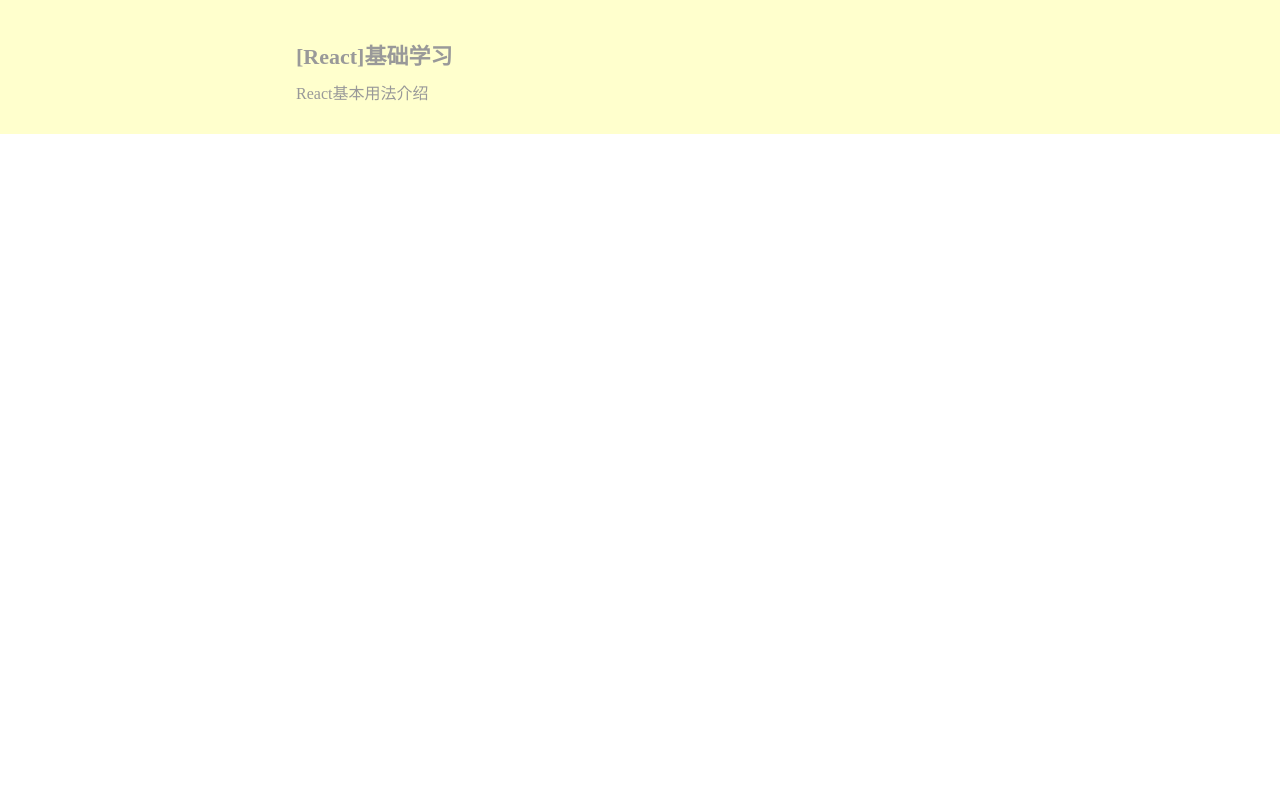
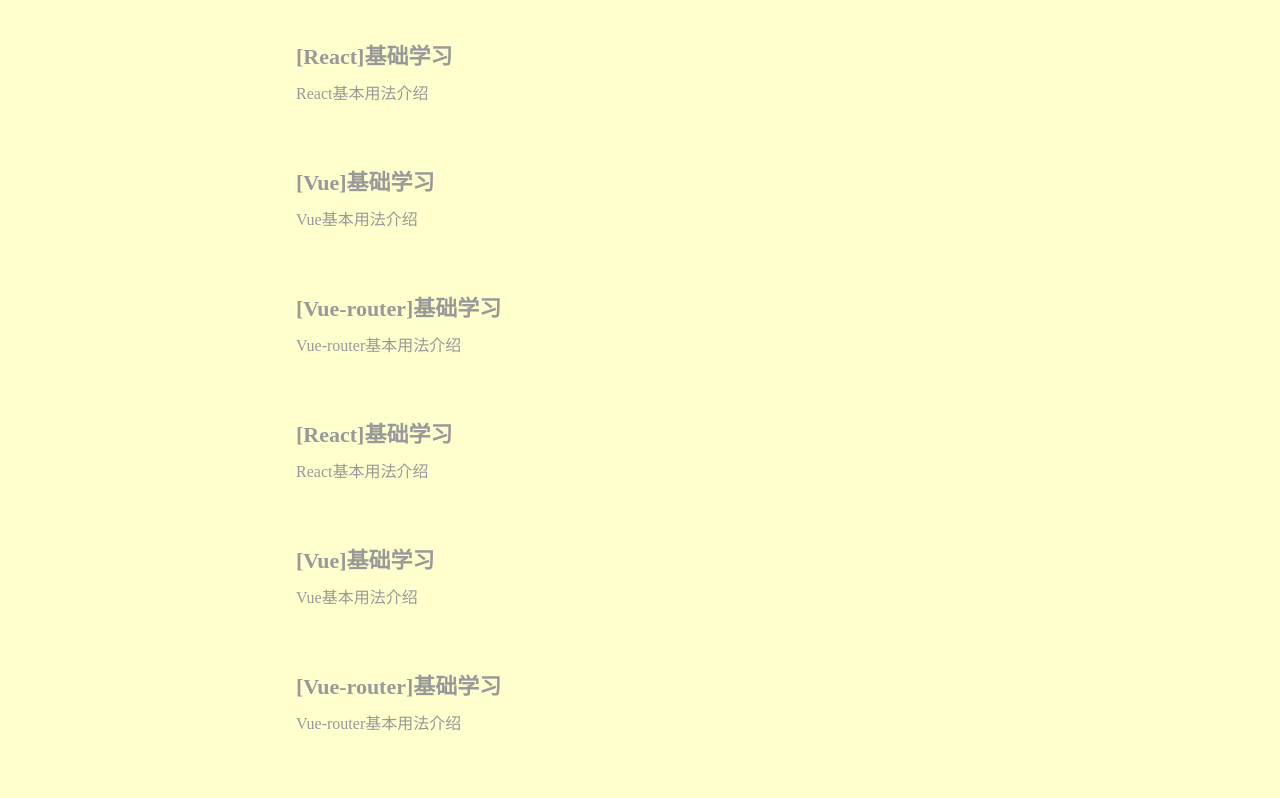
Before and after one commit to hishosho/blog, a Next.js app: page /blog in a window 1280 px wide. Shown: the part 1400-2198 px from the top of the page. Before the commit the page ends 1534 px from the top, so only its background shows below. Built offline with nearby package versions, Linux system fonts and the light colour scheme.

Commit message:
[Feat]:博客列表页添加滚动到顶部

```diff
--- a/mock/data.tsx
+++ b/mock/data.tsx
@@ -102,6 +102,16 @@
   { id: 13, title: '[React]基础学习', desc: 'React基本用法介绍' },
   { id: 14, title: '[Vue]基础学习', desc: 'Vue基本用法介绍' },
   { id: 15, title: '[Vue-router]基础学习', desc: 'Vue-router基本用法介绍' },
+  { id: 16, title: '[React]基础学习', desc: 'React基本用法介绍' },
+  { id: 10, title: '[Vue]基础学习', desc: 'Vue基本用法介绍' },
+  { id: 20, title: '[Vue-router]基础学习', desc: 'Vue-router基本用法介绍' },
+  { id: 30, title: '[React]基础学习', desc: 'React基本用法介绍' },
+  { id: 40, title: '[Vue]基础学习', desc: 'Vue基本用法介绍' },
+  { id: 50, title: '[Vue-router]基础学习', desc: 'Vue-router基本用法介绍' },
+  { id: 60, title: '[React]基础学习', desc: 'React基本用法介绍' },
+  { id: 103, title: '[React]基础学习', desc: 'React基本用法介绍' },
+  { id: 104, title: '[Vue]基础学习', desc: 'Vue基本用法介绍' },
+  { id: 105, title: '[Vue-router]基础学习', desc: 'Vue-router基本用法介绍' },
   { id: 16, title: '[React]基础学习', desc: 'React基本用法介绍' }
 ]
 
--- a/pages/blog/index.tsx
+++ b/pages/blog/index.tsx
@@ -8,6 +8,7 @@
 import Router from 'next/router'
 import BlogService from '../../services/BlogService'
 import { blogs, propulerBlogs, blogTags, someBlogList } from '../../mock/data'
+import WaterCanvas from '../../components/blog/WaterCanvas'
 
 interface Blog {
   id: number;
@@ -28,6 +29,7 @@
   const [blogTags, setBlogTags] = useState<Tag[]>(props.blogTags)
   const [popularBlogs] = useState<Blog[]>(props.propulerBlogs)
   const [isScroll, setIsScroll] = useState<boolean>(false)
+  const [isShowToTop, setIsShowToTop] = useState<boolean>(false)
 
   // TODO useCallback 待学习知识点
   const changeState = useCallback((id: number, state: boolean) => {
@@ -49,6 +51,21 @@
     Router.push(`/${path}`)
   }, [])
 
+  const toTop = () => {
+    return (
+      <div className={styles.toTop}
+        onClick={() => document.documentElement.scrollTop = 0}
+      >
+        <WaterCanvas
+          size={{ width: 60, height: 60 }}
+          background='rgb(255, 192, 203, .7)'
+          borderColor='rgb(255, 192, 203, .5)'
+        />
+        <div className={styles.arrow}></div>
+      </div>
+    )
+  }
+
   useEffect(() => {
     const resize = () => {
       const width: number = blogRef.current && blogRef.current.scrollWidth || 0
@@ -61,6 +78,7 @@
 
     const scoll = () => {
       setIsScroll(document.documentElement.scrollTop > 220)
+      setIsShowToTop(document.documentElement.scrollTop > 600)
     }
 
     window.addEventListener('scroll', scoll)
@@ -137,6 +155,7 @@
           </ul>
         </section>
       </main>
+      {isShowToTop && toTop()}
     </div>
   )
 }
--- a/styles/Blog.module.css
+++ b/styles/Blog.module.css
@@ -120,3 +120,32 @@
     display: flex;
   }
 }
+
+.toTop {
+  cursor: pointer;
+  position: fixed;
+  right: 10%;
+  bottom: 10vh;
+}
+.arrow {
+  position: absolute;
+  top: 10px;
+  left: 20px;
+  height: 0;
+  width: 0;
+  border: 10px solid transparent;
+  border-bottom: 15px solid #fafafa;
+
+}
+.toTop:hover .arrow {
+  animation: rotateArrow 1s ease-in-out;
+
+}
+@keyframes rotateArrow {
+  from {
+    transform: rotateY(0);
+  }
+  to {
+    transform: rotateY(360deg);
+  }
+}
```
